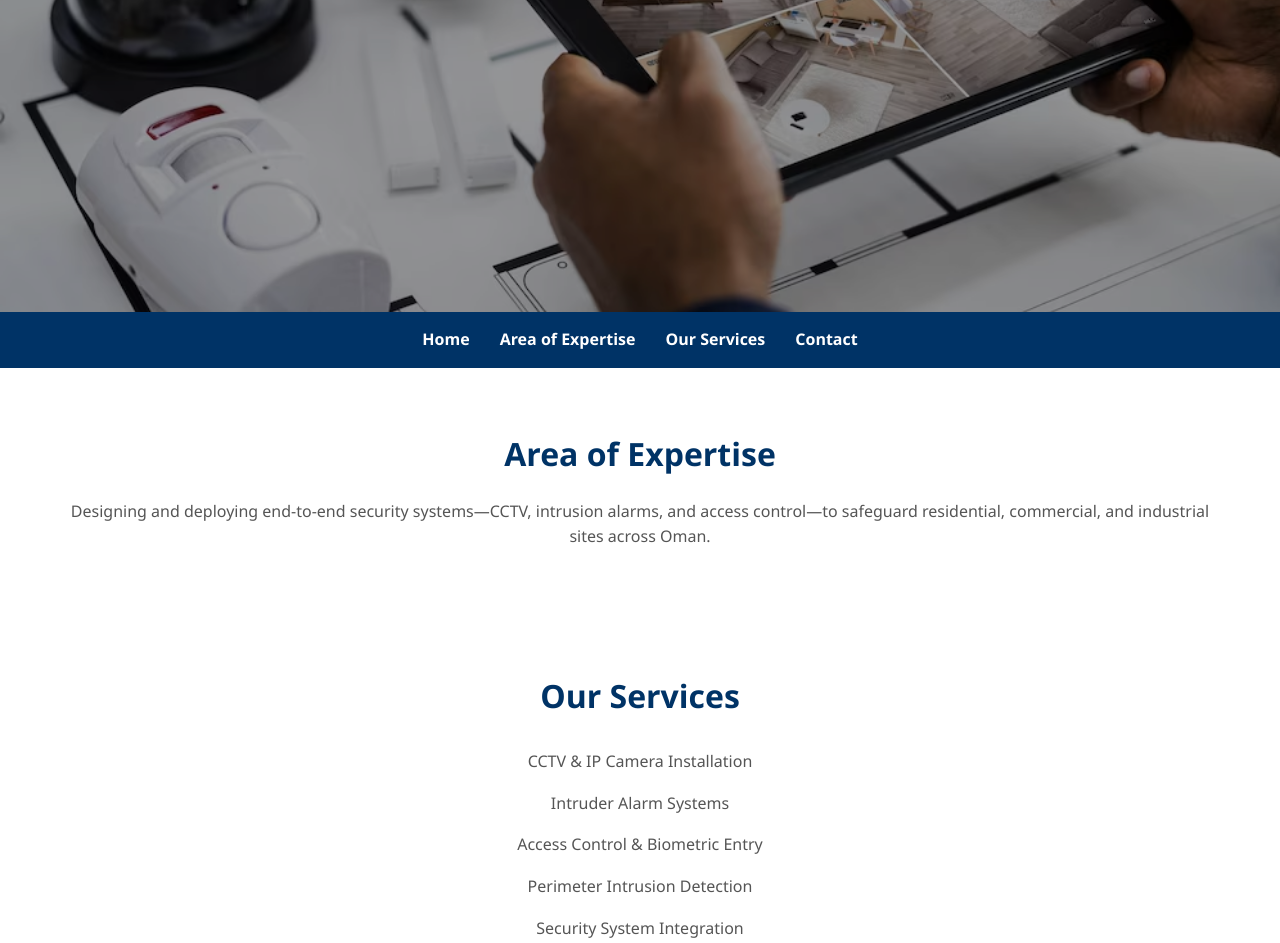
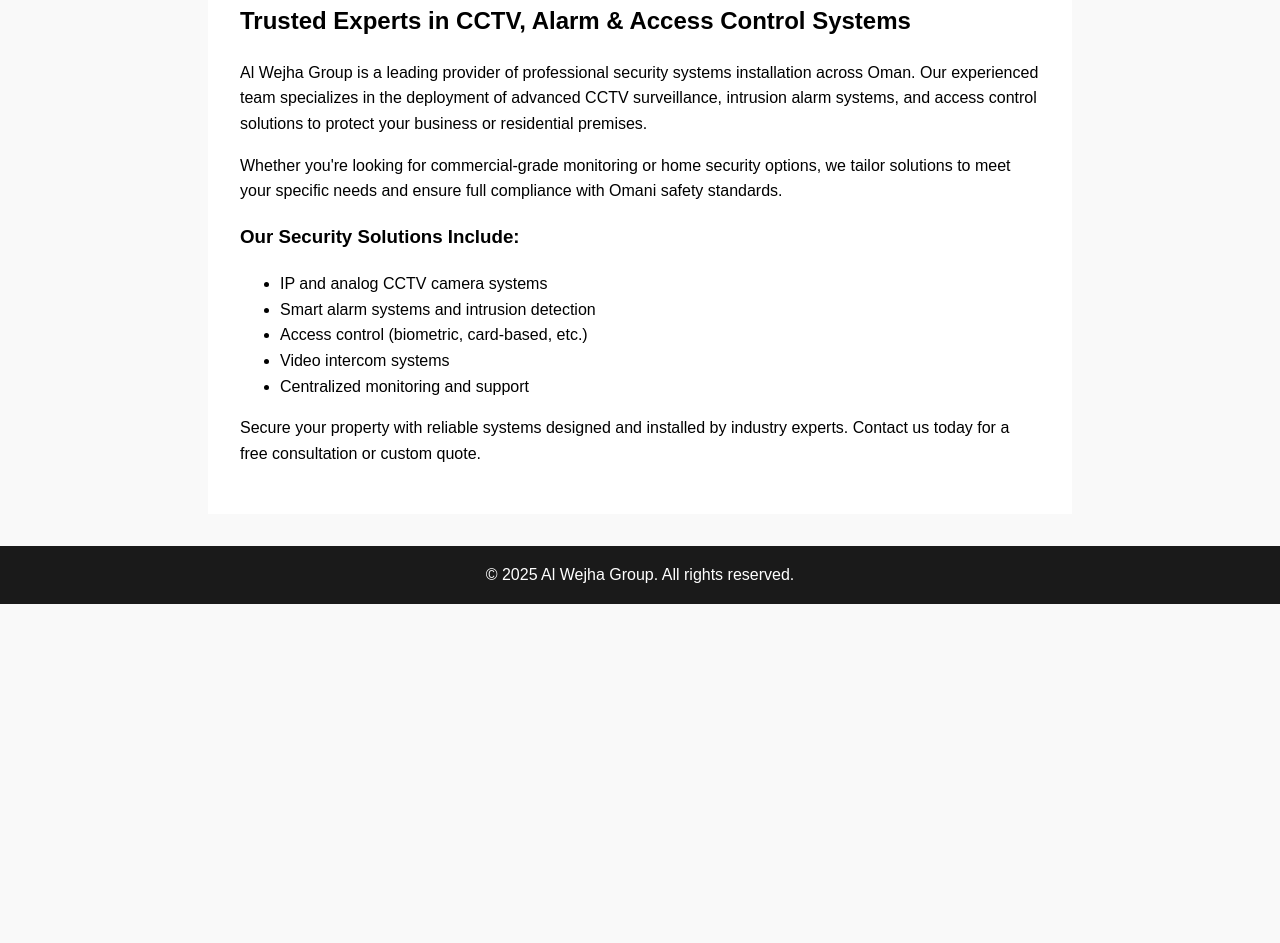
Before and after one commit to imferoz/security-systems-oman, a plain HTML site: page index.html in a window 1280 px wide. Shown: the part 408-1351 px from the top of the page. After the commit the page ends 1012 px from the top, so only its background shows below. Drawn offline with Linux system fonts and the light colour scheme.

Commit message:
Update index.html

```diff
--- a/index.html
+++ b/index.html
@@ -1,86 +1,103 @@
 <!DOCTYPE html>
 <html lang="en">
 <head>
-  <meta charset="UTF-8" /><meta name="viewport" content="width=device-width,initial-scale=1"/>
-  <title>Security Systems in Oman | Alwejha Group</title>
-  <meta name="description" content="Comprehensive security systems in Oman by Alwejha Group—design & install CCTV, alarms, and access control for total site protection."/>
-  <link rel="canonical" href="https://security-systems-oman.alwejhagroup.com/"/>
-  <link rel="icon" href="security-systems-oman.webp" type="image/webp"/>
-
-  <!-- Open Graph -->
-  <meta property="og:type" content="website"/>
-  <meta property="og:url" content="https://security-systems-oman.alwejhagroup.com/"/>
-  <meta property="og:title" content="Security Systems in Oman | Alwejha Group"/>
-  <meta property="og:description" content="Comprehensive security systems in Oman by Alwejha Group—design & install CCTV, alarms, and access control for total site protection."/>
-  <meta property="og:image" content="https://security-systems-oman.alwejhagroup.com/security-systems-oman.webp"/>
-  <!-- Twitter -->
-  <meta property="twitter:card" content="summary_large_image"/>
-  <meta property="twitter:url" content="https://security-systems-oman.alwejhagroup.com/"/>
-  <meta property="twitter:title" content="Security Systems in Oman | Alwejha Group"/>
-  <meta property="twitter:description" content="Comprehensive security systems in Oman by Alwejha Group—design & install CCTV, alarms, and access control for total site protection."/>
-  <meta property="twitter:image" content="https://security-systems-oman.alwejhagroup.com/security-systems-oman.webp"/>
-
+  <meta charset="UTF-8" />
+  <meta name="viewport" content="width=device-width, initial-scale=1.0" />
+  <title>Security Systems Oman | Surveillance & Alarm Experts – Al Wejha Group</title>
+  <meta name="description" content="Professional security systems installation in Oman, including CCTV, access control, and alarms. Trust Al Wejha Group for secure and reliable solutions." />
+  <meta name="robots" content="index, follow" />
+  <link rel="canonical" href="https://security-systems-oman.alwejhagroup.com/" />
   <style>
-    *{margin:0;padding:0;box-sizing:border-box;}
-    body{font-family:'Segoe UI',Tahoma,Geneva,Verdana,sans-serif;color:#333;background:#fff;line-height:1.6;}
-    header{background:url('security-systems-oman.webp')no-repeat center/cover;height:90vh;display:flex;align-items:center;justify-content:center;position:relative;text-align:center;color:#fff;}
-    header::after{content:"";position:absolute;top:0;left:0;right:0;bottom:0;background:rgba(0,0,0,0.4);}
-    header h1{z-index:1;font-size:3rem;text-shadow:2px 2px 8px rgba(0,0,0,0.8);}
-    nav{background:#003366;display:flex;justify-content:center;gap:30px;padding:15px 0;position:sticky;top:0;z-index:10;}
-    nav a{color:#fff;font-weight:600;text-decoration:none;transition:color .3s;}nav a:hover{color:#ffcc00;}
-    section{padding:60px 20px;max-width:1200px;margin:auto;}
-    section h2{color:#003366;margin-bottom:20px;font-size:2rem;text-align:center;}
-    section p,section ul{font-size:1rem;color:#555;text-align:center;}
-    ul{list-style:none;padding:0;}ul li{padding:8px 0;}
-    .btn{display:inline-block;padding:12px 25px;color:#fff;background:#003366;font-weight:bold;border-radius:5px;transition:background .3s;}
-    .btn:hover{background:#005599;}
-    footer{background:#003366;color:#fff;text-align:center;padding:20px;margin-top:40px;font-size:14px;}
-    @media(max-width:768px){header h1{font-size:2rem;}nav{flex-wrap:wrap;gap:15px;}}
+    body {
+      font-family: Arial, sans-serif;
+      margin: 0;
+      padding: 0;
+      line-height: 1.6;
+      background-color: #f9f9f9;
+    }
+    header {
+      background: #1a1a1a;
+      color: white;
+      padding: 1rem;
+      text-align: center;
+    }
+    nav a {
+      color: #fff;
+      margin: 0 10px;
+      text-decoration: none;
+      font-weight: bold;
+    }
+    .hero {
+      background: url('security-systems-oman.webp') no-repeat center center/cover;
+      height: 300px;
+      display: flex;
+      align-items: center;
+      justify-content: center;
+      color: white;
+      text-shadow: 1px 1px 5px #000;
+    }
+    .hero h1 {
+      font-size: 2rem;
+      background-color: rgba(0, 0, 0, 0.6);
+      padding: 0.5rem 1rem;
+    }
+    main {
+      padding: 2rem;
+      max-width: 800px;
+      margin: auto;
+      background: #fff;
+    }
+    footer {
+      background: #1a1a1a;
+      color: white;
+      text-align: center;
+      padding: 1rem;
+      margin-top: 2rem;
+    }
+    @media (max-width: 600px) {
+      .hero h1 {
+        font-size: 1.5rem;
+      }
+    }
   </style>
 </head>
 <body>
-
-  <header><h1>Security Systems in Oman</h1></header>
-
+  <header>
     <nav>
       <a href="https://www.alwejhagroup.com/">Home</a>
       <a href="https://www.alwejhagroup.com/area-of-expertise">Area of Expertise</a>
       <a href="https://www.alwejhagroup.com/our-services">Our Services</a>
       <a href="https://www.alwejhagroup.com/contact">Contact</a>
     </nav>
+  </header>
 
-  <section id="expertise">
-    <h2>Area of Expertise</h2>
-    <p>Designing and deploying end-to-end security systems—CCTV, intrusion alarms, and access control—to safeguard residential, commercial, and industrial sites across Oman.</p>
+  <section class="hero">
+    <h1>Security Systems Installation in Oman</h1>
   </section>
 
-  <section id="services">
-    <h2>Our Services</h2>
+  <main>
+    <h2>Trusted Experts in CCTV, Alarm & Access Control Systems</h2>
+    <p>
+      Al Wejha Group is a leading provider of professional security systems installation across Oman. Our experienced team specializes in the deployment of advanced CCTV surveillance, intrusion alarm systems, and access control solutions to protect your business or residential premises.
+    </p>
+    <p>
+      Whether you're looking for commercial-grade monitoring or home security options, we tailor solutions to meet your specific needs and ensure full compliance with Omani safety standards.
+    </p>
+    <h3>Our Security Solutions Include:</h3>
     <ul>
-      <li>CCTV & IP Camera Installation</li>
-      <li>Intruder Alarm Systems</li>
-      <li>Access Control & Biometric Entry</li>
-      <li>Perimeter Intrusion Detection</li>
-      <li>Security System Integration</li>
+      <li>IP and analog CCTV camera systems</li>
+      <li>Smart alarm systems and intrusion detection</li>
+      <li>Access control (biometric, card-based, etc.)</li>
+      <li>Video intercom systems</li>
+      <li>Centralized monitoring and support</li>
     </ul>
-  </section>
+    <p>
+      Secure your property with reliable systems designed and installed by industry experts. Contact us today for a free consultation or custom quote.
+    </p>
+  </main>
 
-  <section id="clients">
-    <h2>Our Clients</h2>
-    <p>Trusted by Oman’s top enterprises and communities—explore our client success stories on the main site.</p>
-  </section>
-
-  <section id="contact">
-    <h2>Contact Us</h2>
-    <p><a class="btn" href="https://www.alwejhagroup.com/contact">Get in Touch</a></p>
-  </section>
-
-  <section style="text-align:center;padding:40px 0;background:#f4f4f4;">
-    <a class="btn" href="https://www.alwejhagroup.com/" style="background:#ffcc00;color:#003366;">
-      Visit Our Main Website
-    </a>
-  </section>
-
-  <footer>&copy; 2025 Alwejha Group. All rights reserved.</footer>
+  <footer>
+    &copy; 2025 Al Wejha Group. All rights reserved.
+  </footer>
 </body>
 </html>
```
Lines whose indentation alone changed are shown as unchanged.
